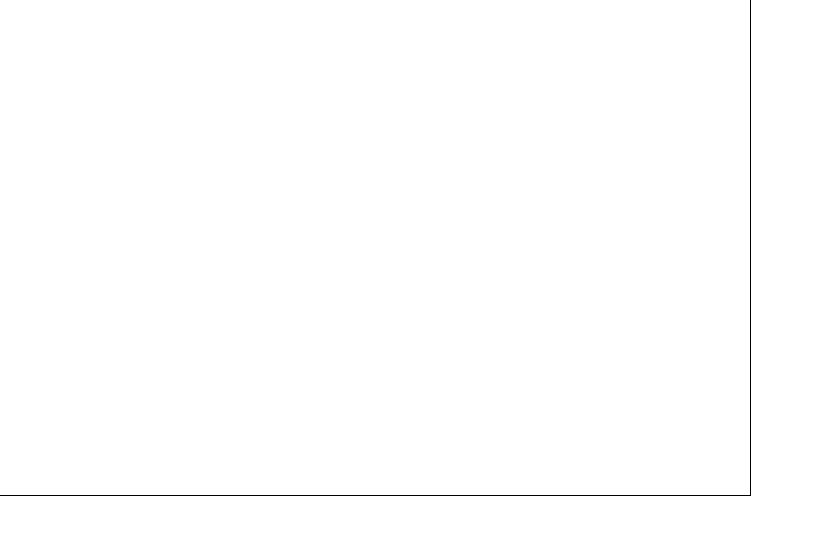
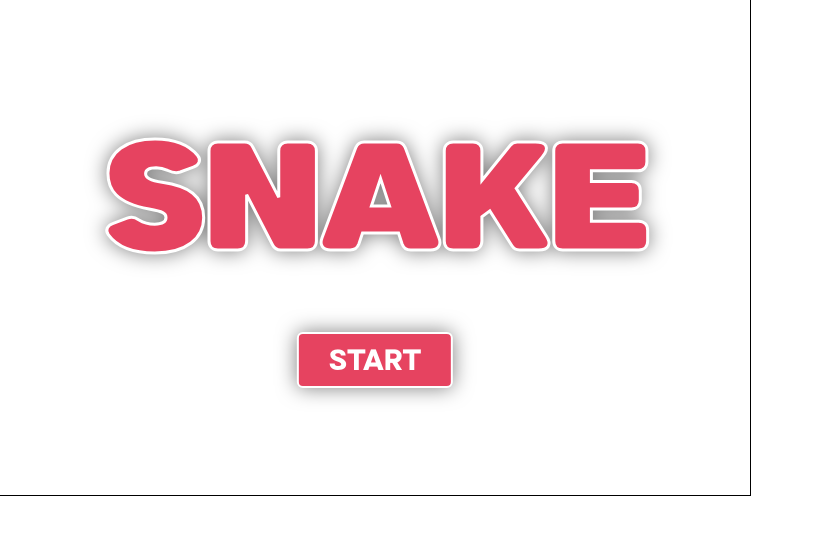
Before and after one commit to falsofacu/snake-game, a plain HTML site: page index.html in a window 1280 px wide. Shown: the whole page, without its empty margins (0-814 px from the left). Drawn offline with Linux system fonts and the light colour scheme.

Commit message:
Big update

```diff
--- a/App.js
+++ /dev/null
@@ -1,97 +0,0 @@
-const canvas = document.getElementById("game");
-/** @type {CanvasRenderingContext2D} */
-const c = canvas.getContext('2d');
-
-//Canvas options
-canvas.width = 750;
-canvas.height = 495;
-
-//Keyboard
-const keyboard = {
-  a: false,
-  d: false
-};
-
-//Game vars
-let losed = false;
-
-//Handlers
-const handleKeyDown = (event) => {
-  //Only once
-  if (event.repeat) return;
-
-  switch(event.key.toUpperCase()) {
-    case "A":
-      keyboard.a = true;
-      break;
-    case "D":
-      keyboard.d = true;
-      break;
-    default:
-      break;
-  }
-}
-
-const handleKeyUp = (event) => {
-  switch(event.key.toUpperCase()) {
-    case "A":
-      keyboard.a = false;
-      break;
-    case "D":
-      keyboard.d = false;
-      break;
-    default:
-      break;
-  }
-}
-
-//Events
-document.addEventListener("keydown", handleKeyDown);
-document.addEventListener("keyup", handleKeyUp);
-
-//Food
-const food = new Food();
-
-//Snake making
-const snakeHead1 = new SnakeHead(300, 200);
-const snakeBody1 = [];
-
-const initialBodyLength = 3;
-const initialBody = () => {
-  for (let i = 0; i < initialBodyLength; i++) {
-    let newSnakeBody;
-    if (i === 0) {
-      newSnakeBody = new SnakeBody(snakeHead1);
-      snakeBody1.push(newSnakeBody);
-    }
-    else {
-      newSnakeBody = new SnakeBody(snakeBody1[i-1]);
-      snakeBody1.push(newSnakeBody);
-    }
-  }
-}
-initialBody();
-
-//Game Loop
-function animate() {
-  requestAnimationFrame(animate);
-  c.clearRect(0, 0, canvas.width, canvas.height);
-
-  if (!losed) {
-    snakeHead1.draw();
-    snakeHead1.update();
-    for (let i = 0; i < snakeBody1.length; i++) {
-      snakeBody1[i].draw();
-      snakeBody1[i].update();
-    }
-    food.draw();
-    food.update(snakeHead1, snakeBody1);
-    //Check if losed
-    losed = loseUpdate(snakeHead1, snakeBody1);
-  }
-  else {
-    //TODO: Add lose things
-  }
-
-}
-animate();
--- a/Food.js
+++ /dev/null
@@ -1,39 +0,0 @@
-let points = 0;
-
-class Food {
-  constructor() {
-    this.radius = 10;
-    this.x = Math.random() * (canvasWidth - (this.radius * 4)) + this.radius * 2;
-    this.y = Math.random() * (canvasHeight - (this.radius * 4)) + this.radius * 2;
-    this.points = 10 + level;
-  }
-
-  addBody(snakeBody) {
-    let newSnakeBody = new SnakeBody(snakeBody[snakeBody.length - 1]);
-    snakeBody.push(newSnakeBody);
-  }
-
-  draw() {
-    c.beginPath();
-    c.arc(this.x, this.y, this.radius, 0, Math.PI * 2, false);
-    c.strokeStyle = "#F0F";
-    c.stroke();
-  }
-
-  update(snakeHead, snakeBody) {
-    //Snake touches food
-    if (
-      snakeHead.x - this.x < this.radius * 1.8
-      && snakeHead.x - this.x > -this.radius * 1.8
-      && snakeHead.y - this.y < this.radius * 1.8
-      && snakeHead.y - this.y > -this.radius * 1.8
-      ) {
-        this.x = Math.random() * (canvasWidth - (this.radius * 2)) + this.radius;
-        this.y = Math.random() * (canvasHeight - (this.radius * 2)) + this.radius;
-        levelUp(snakeHead, snakeBody);
-        this.addBody(snakeBody);
-        points += 10 + level;
-        console.log(points);
-    }
-  }
-}
--- a/GUI.js
+++ /dev/null
@@ -1,2 +0,0 @@
-const canvasWidth = 600;
-const canvasHeight = 400;
--- /dev/null
+++ b/Logic/Food.js
@@ -0,0 +1,41 @@
+class Food {
+  constructor(radius) {
+    this.radius = radius;
+    this.x = Math.random() * (canvas.width - (this.radius * 4)) + this.radius * 2;
+    this.y = Math.random() * (canvas.height - (this.radius * 4)) + this.radius * 2;
+    this.color = foodFillColor;
+    this.strokeColor = foodStrokeColor;
+    this.points = 10 + level;
+  }
+
+  addBody(snakeBody) {
+    let newSnakeBody = new SnakeBody(snakeBody[snakeBody.length - 1]);
+    snakeBody.push(newSnakeBody);
+  }
+
+  draw() {
+    ctx.beginPath();
+    ctx.arc(this.x, this.y, this.radius, 0, Math.PI * 2, false);
+    ctx.strokeStyle = this.strokeColor;
+    ctx.fillStyle = this.color;
+    ctx.stroke();
+    ctx.fill();
+  }
+
+  update(snakeHead, snakeBody) {
+    //If snake touches food
+    if (
+      snakeHead.x - this.x < this.radius * 2
+      && snakeHead.x - this.x > -this.radius * 2
+      && snakeHead.y - this.y < this.radius * 2
+      && snakeHead.y - this.y > -this.radius * 2
+      ) {
+        this.x = Math.random() * (canvas.width - (this.radius * 2)) + this.radius;
+        this.y = Math.random() * (canvas.height - (this.radius * 2)) + this.radius;
+        this.addBody(snakeBody);
+        levelUp(snakeHead, snakeBody);
+        points += 10 + level;
+        console.log(points);
+    }
+  }
+}
--- /dev/null
+++ b/Logic/LevelUp.js
@@ -0,0 +1,13 @@
+const levelUp = (snakeHead, snakeBody) => {
+  if (snakeBody.length >= maxSnakeLength) {
+    for (let i = 0; i < (maxSnakeLength - initialBodyLength); i++) {
+      snakeBody.pop();
+    }
+    level += 1;
+    snakeHead.speed += 0.5;
+    snakeHead.rotationSpeed += 0.015;
+    bodyRed = 225;
+    bodyGreen = 225;
+    bodyBlue = 225;
+  }
+}
--- /dev/null
+++ b/Logic/Menus.js
@@ -0,0 +1,20 @@
+const handleStartButton = () => {
+  const startMenuElem = document.getElementById("start-menu");
+  startMenuElem.style.display = "none";
+  paused = false;
+}
+
+const handleGameOverButton = () => {
+  const gameOverElem = document.getElementById("game-over-menu");
+  gameOverElem.style.display = "none";
+
+  //Reset game state
+  bodyRed = 225;
+  bodyGreen = 225;
+  bodyBlue = 225;
+  snakeHead1 = new SnakeHead(initialPosition, circleRadius, headFillColor, strokeColor);
+  snakeBody1 = [];
+  initialBody();
+  paused = false;
+  losed = false;
+}
--- a/Snake.js
+++ b/Logic/Snake.js
@@ -1,19 +1,24 @@
 class SnakeHead {
-  constructor (x, y) {
+  constructor ([x, y], radius, color, strokeColor) {
+    this.type = "head";
     this.x = x;
     this.y = y;
-    this.radius = 10;
-    this.speed = 2;
-    this.directionRad = 0;
-    this.targetDirectionRad = 0;
-    this.rotationSpeed = 0.06;
+    this.radius = radius;
+    this.strokeColor = strokeColor;
+    this.color = color;
+    this.speed = initialSpeed;
+    this.directionRad = initialDirectionRad;
+    this.targetDirectionRad = initialDirectionRad;
+    this.rotationSpeed = initialRotationSpeed;
   }
 
   draw() {
-    c.beginPath();
-    c.arc(this.x, this.y, this.radius, 0, Math.PI * 2, false);
-    c.strokeStyle = "#FFF";
-    c.stroke();
+    ctx.beginPath();
+    ctx.arc(this.x, this.y, this.radius, 0, Math.PI * 2, false);
+    ctx.strokeStyle = this.strokeColor;
+    ctx.fillStyle = this.color;
+    ctx.stroke();
+    ctx.fill();
   }
 
   update() {
@@ -36,19 +41,28 @@ class SnakeHead {
 
 class SnakeBody {
   constructor (prevSegment) {
+    this.type = "body";
     this.prevSegment = prevSegment;
     this.radius = prevSegment.radius;
     this.directionRad = prevSegment.directionRad;
-    this.distance = 2.5 * this.radius;
+    this.distance = 2.3 * this.radius;
     this.x = this.prevSegment.x - Math.cos(this.directionRad) * this.distance;
     this.y = this.prevSegment.y - Math.sin(this.directionRad) * this.distance;
+    this.strokeColor = strokeColor;
+    this.color = `rgb(${bodyRed}, ${bodyGreen}, ${bodyBlue})`;
+    //Darken global color for next body
+    bodyRed += colorDarkenStep;
+    bodyGreen += colorDarkenStep;
+    bodyBlue += colorDarkenStep;
   }
 
   draw() {
-    c.beginPath();
-    c.arc(this.x, this.y, this.radius, 0, Math.PI * 2, false);
-    c.strokeStyle = "#F00";
-    c.stroke();
+    ctx.beginPath();
+    ctx.arc(this.x, this.y, this.radius, 0, Math.PI * 2, false);
+    ctx.strokeStyle = this.strokeColor;
+    ctx.fillStyle = this.color;
+    ctx.stroke();
+    ctx.fill();
   }
 
   update() {
--- a/Levels.js
+++ b/Logic/isGameOver.js
@@ -1,9 +1,7 @@
-let level = 0;
-const grace = 3;
-
-const loseUpdate = (snakeHead, snakeBody) => {
+const isGameOver = (snakeHead, snakeBody) => {
   //Check Head colition with Body
   let selfColition = false;
+
   snakeBody.map((elem) => {
     if (
       snakeHead.x - elem.x < snakeHead.radius + elem.radius - grace
@@ -14,28 +12,18 @@ const loseUpdate = (snakeHead, snakeBody) => {
       selfColition = true;
     }
   })
-  if (selfColition) {
-    return true;
-  }
+
+  if (selfColition) return true;
+
   //Else check Head colition with level
   if (
     snakeHead.x - snakeHead.radius + grace < 0
     || snakeHead.y - snakeHead.radius + grace < 0
-    || snakeHead.x + snakeHead.radius - grace > canvasWidth
-    || snakeHead.y + snakeHead.radius - grace > canvasHeight
+    || snakeHead.x + snakeHead.radius - grace > canvas.width
+    || snakeHead.y + snakeHead.radius - grace > canvas.height
     ) {
       return true;
   }
+
   return false;
 }
-
-const levelUp = (snakeHead, snakeBody) => {
-  if (snakeBody.length >= 12) {
-    for (let i = 0; i < 10; i++) {
-      snakeBody.pop();
-    }
-    level += 1;
-    snakeHead.speed += 0.5;
-    snakeHead.rotationSpeed += 0.015;
-  }
-}
--- a/index.css
+++ b/index.css
@@ -5,11 +5,79 @@
 }
 
 body {
+  overflow: hidden;
   background-color: transparent;
-  overflow: hidden;
 }
 
 #game {
   background-color: transparent;
-  outline: 1px solid black;
+  outline: 1px solid #000;
+  mix-blend-mode: exclusion;
 }
+
+/* Menus */
+#snake-title, #game-over-title {
+  pointer-events: none;
+  position: absolute;
+  top: 200px;
+  left: 375px;
+  transform: translate(-50%, -50%);
+  font-family: "DexaRound", sans-serif;
+  font-size: 150px;
+  color: #E64360;
+  -webkit-text-stroke: 3px #FFF;
+  letter-spacing: -6px;
+  filter: drop-shadow(0 0 10px rgba(0,0,0, 0.5));
+}
+
+#game-over-title {
+  white-space: nowrap;
+  top: 220px;
+  font-size: 100px;
+  letter-spacing: -4px;
+}
+
+#start-button,
+#game-over-button {
+  all: unset;
+  position: absolute;
+  top: 360px;
+  left: 375px;
+  transform: translate(-50%, -50%);
+
+  outline: revert;
+  padding: 13px 30px 10px 30px;
+  font-family: "PovetSans";
+  font-size: 25px;
+  border: 2px solid #FFF;
+  border-radius: 6px;
+  cursor: pointer;
+  color: #FFF;
+  background-color: #E64360;
+  filter: drop-shadow(0 0 10px rgba(0,0,0, 0.5));
+}
+
+#start-button:active,
+#game-over-button:active {
+  transform: translate(-50%, -50%) scale(0.95);
+  filter: drop-shadow(0 0 10px rgba(0,0,0, 0));
+}
+
+#game-over-menu {
+  display: none;
+}
+
+#game-over-button {
+  top: 325px;
+}
+
+/* Fonts */
+@font-face {
+  font-family: "PovetSans";
+  src: url("./Fonts/Povet-Sans.otf") format("opentype");
+}
+
+@font-face {
+  font-family: "DexaRound";
+  src: url("./Fonts/DexaRound_ExtraBold.otf") format("opentype");
+}
--- a/index.html
+++ b/index.html
@@ -7,11 +7,25 @@
   <title>Snake Game</title>
 </head>
 <body>
+
   <canvas id="game"></canvas>
-  <script src="./GUI.js"></script>
-  <script src="./Levels.js"></script>
-  <script src="./Snake.js"></script>
-  <script src="./Food.js"></script>
-  <script src="./App.js"></script>
+
+  <div id="start-menu">
+    <h2 id="snake-title">SNAKE</h2>
+    <button id="start-button" onclick="handleStartButton()">START</button>
+  </div>
+
+  <div id="game-over-menu">
+    <h2 id="game-over-title">GAME OVER</h2>
+    <button id="game-over-button" onclick="handleGameOverButton()">RESTART</button>
+  </div>
+
+  <script src="./Logic/Menus.js"></script>
+  <script src="./Logic/GUI.js"></script>
+  <script src="./Logic/LevelUp.js"></script>
+  <script src="./Logic/isGameOver.js"></script>
+  <script src="./Logic/Food.js"></script>
+  <script src="./Logic/Snake.js"></script>
+  <script src="./main.js"></script>
 </body>
 </html>
--- /dev/null
+++ b/main.js
@@ -0,0 +1,132 @@
+const canvas = document.getElementById("game");
+/** @type {CanvasRenderingContext2D} */
+const ctx = canvas.getContext('2d');
+ctx.globalCompositeOperation = "multiply";
+
+// Canvas options
+canvas.width = 750;
+canvas.height = 495;
+ctx.lineWidth = 3;
+
+// Keyboard
+const keyboard = {
+  a: false,
+  d: false
+};
+
+// Game vars
+let paused = true;
+let losed = false;
+let points = 0;
+let level = 0;
+
+//* LOGIC OPTIONS
+//Snake options
+const maxSnakeLength = 12;
+const initialBodyLength = 3;
+const initialSpeed = 2;
+const initialDirectionRad = -(Math.PI / 2);
+const initialRotationSpeed = 0.06;
+const grace = 5;
+
+//* VISUAL OPTIONS
+//Snake
+const strokeColor = "#000";
+const bodyStrokeColor = "#FFF";
+const headFillColor = "#FFF";
+const colorDarkenStep = -10;
+const circleRadius = 13;
+const initialPosition = [((canvas.width / 2)), ((canvas.height / 2))];
+let bodyRed = 245;
+let bodyGreen = 245;
+let bodyBlue = 245;
+//Food
+const foodFillColor = "#000";
+const foodStrokeColor = "#FFF";
+
+// Handlers
+const handleKeyDown = (event) => {
+  // Only run once
+  if (event.repeat) return;
+
+  switch(event.key.toUpperCase()) {
+    case "A":
+      keyboard.a = true;
+      break;
+    case "D":
+      keyboard.d = true;
+      break;
+    default:
+      break;
+  }
+}
+
+const handleKeyUp = (event) => {
+  switch(event.key.toUpperCase()) {
+    case "A":
+      keyboard.a = false;
+      break;
+    case "D":
+      keyboard.d = false;
+      break;
+    default:
+      break;
+  }
+}
+
+//Events
+document.addEventListener("keydown", handleKeyDown);
+document.addEventListener("keyup", handleKeyUp);
+
+//Snake making
+let snakeHead1 = new SnakeHead(initialPosition, circleRadius, headFillColor, strokeColor);
+let snakeBody1 = [];
+
+const initialBody = () => {
+  for (let i = 0; i < initialBodyLength; i++) {
+    let newSnakeBody;
+    if (i === 0) {
+      newSnakeBody = new SnakeBody(snakeHead1);
+      snakeBody1.push(newSnakeBody);
+    }
+    else {
+      newSnakeBody = new SnakeBody(snakeBody1[i-1]);
+      snakeBody1.push(newSnakeBody);
+    }
+  }
+}
+initialBody();
+
+//Food
+const food = new Food(circleRadius);
+
+//Game Loop
+
+function animate() {
+  if (paused) {
+    requestAnimationFrame(animate);
+    console.log("paused");
+  }
+  else {
+    requestAnimationFrame(animate);
+    ctx.clearRect(0, 0, canvas.width, canvas.height);
+    if (!losed) {
+      snakeHead1.draw();
+      snakeHead1.update();
+      for (let i = 0; i < snakeBody1.length; i++) {
+        snakeBody1[i].draw();
+        snakeBody1[i].update();
+      }
+      food.draw();
+      food.update(snakeHead1, snakeBody1);
+      //Check if losed
+      losed = isGameOver(snakeHead1, snakeBody1);
+    }
+    else {
+      const gameOverElem = document.getElementById("game-over-menu");
+      gameOverElem.style.display = "block";
+    }
+  }
+}
+
+animate();
```
Also changed, not shown: Fonts/DexaRound_ExtraBold.otf (added), Fonts/Povet-Sans.otf (added), Logic/GUI.js (added).
